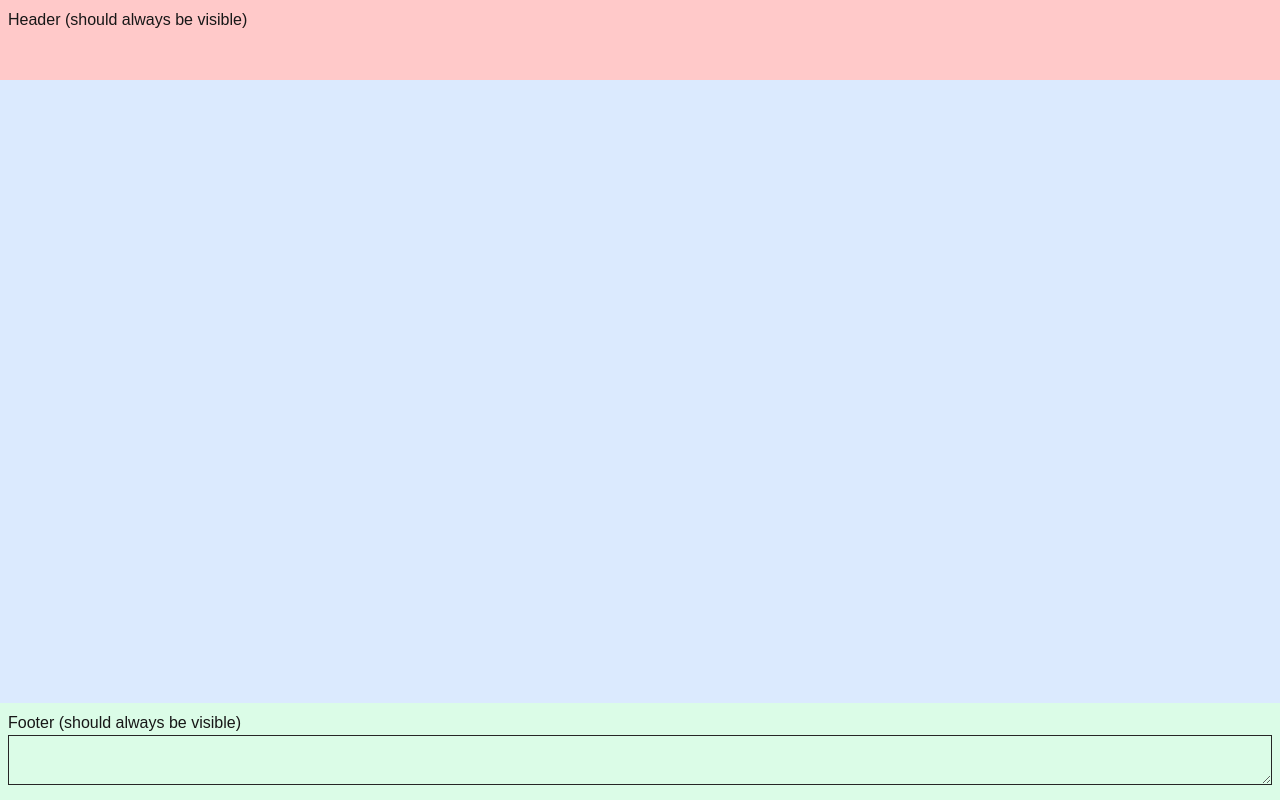
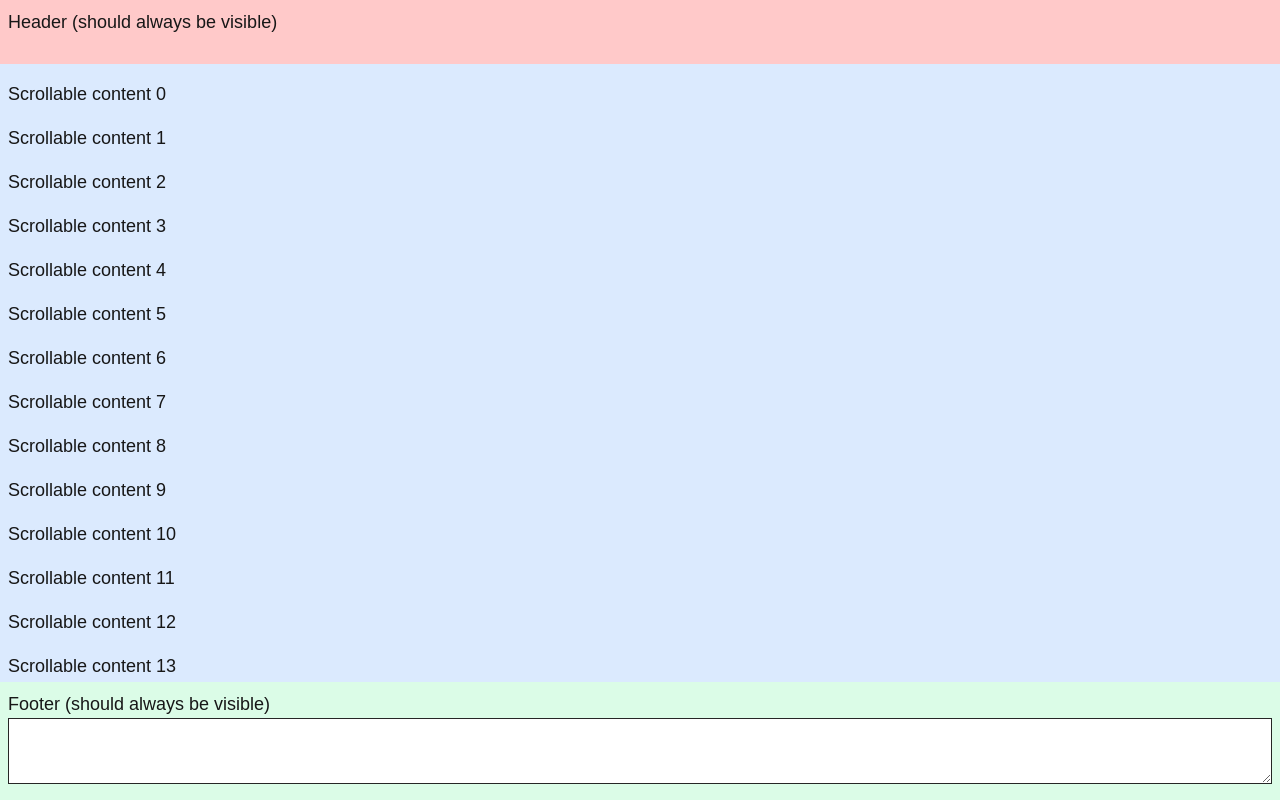
Before and after one commit to viniciuspjardim/virtual-keyboard-api-test, a Next.js app: page / in a window 1280 px wide. Built offline with nearby package versions, Linux system fonts and the light colour scheme.

Commit message:
Improve styles and small refactors

```diff
--- a/src/app/page.tsx
+++ b/src/app/page.tsx
@@ -23,7 +23,7 @@
   }
 }
 
-const contentArray = Array.from(Array(0).keys());
+const contentArray = Array.from(Array(50).keys());
 
 const useVirtualKeyboardBounds = () => {
   const [bounds, setBounds] = useState({ x: 0, y: 0, width: 0, height: 0 });
@@ -54,22 +54,22 @@
 };
 
 export default function Home() {
-  const keyboardBounds = useVirtualKeyboardBounds();
+  const bounds = useVirtualKeyboardBounds();
 
-  console.log('keyboardBounds 1:', { keyboardBounds })
+  console.log('Home - keyboardBounds:', { bounds })
 
   return (
     /* Page container 100 dvh (100% of the dynamic view height) */
-    <div className="h-dvh flex flex-col text-neutral-900">
+    <div className="h-dvh flex flex-col text-neutral-900 text-lg">
       {/* Header */}
-      <div className="bg-red-200 h-20 p-2 shrink-0">
+      <div className="bg-red-200 h-16 p-2 shrink-0">
         Header (should always be visible)
       </div>
 
       {/* Scrollable content (takes available height) */}
       <div className="overflow-y-auto bg-blue-100 p-2 flex-grow">
         {contentArray.map((item) => (
-          <p className="py-4" key={item}>
+          <p className="py-2" key={item}>
             Scrollable content {item}
           </p>
         ))}
@@ -78,11 +78,11 @@
       {/* Footer */}
       <div className="bg-green-100 p-2 shrink-0">
         <div>Footer (should always be visible)</div>
-        <textarea className="border border-neutral-800 w-full" />
+        <textarea className="border bg-white border-neutral-800 w-full px-2 py-1" />
       </div>
 
       {/* Keyboard placeholder, it will grow to take virtual keyboard space when it appears */}
-      <div className="bg-purple-500 shrink-0" style={{ height: `${keyboardBounds.height}px` }} />
+      <div className="bg-purple-500 shrink-0" style={{ height: `${bounds.height}px` }} />
     </div>
   );
 }
```
